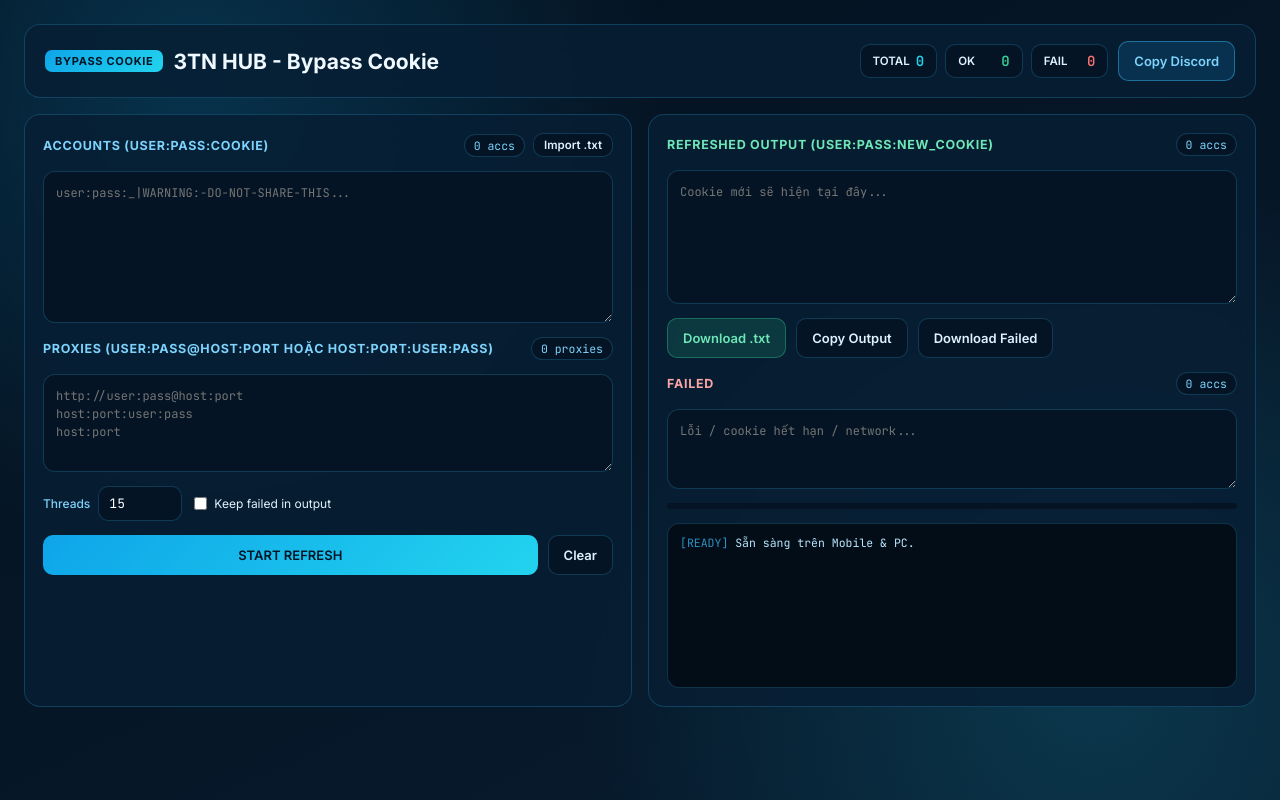
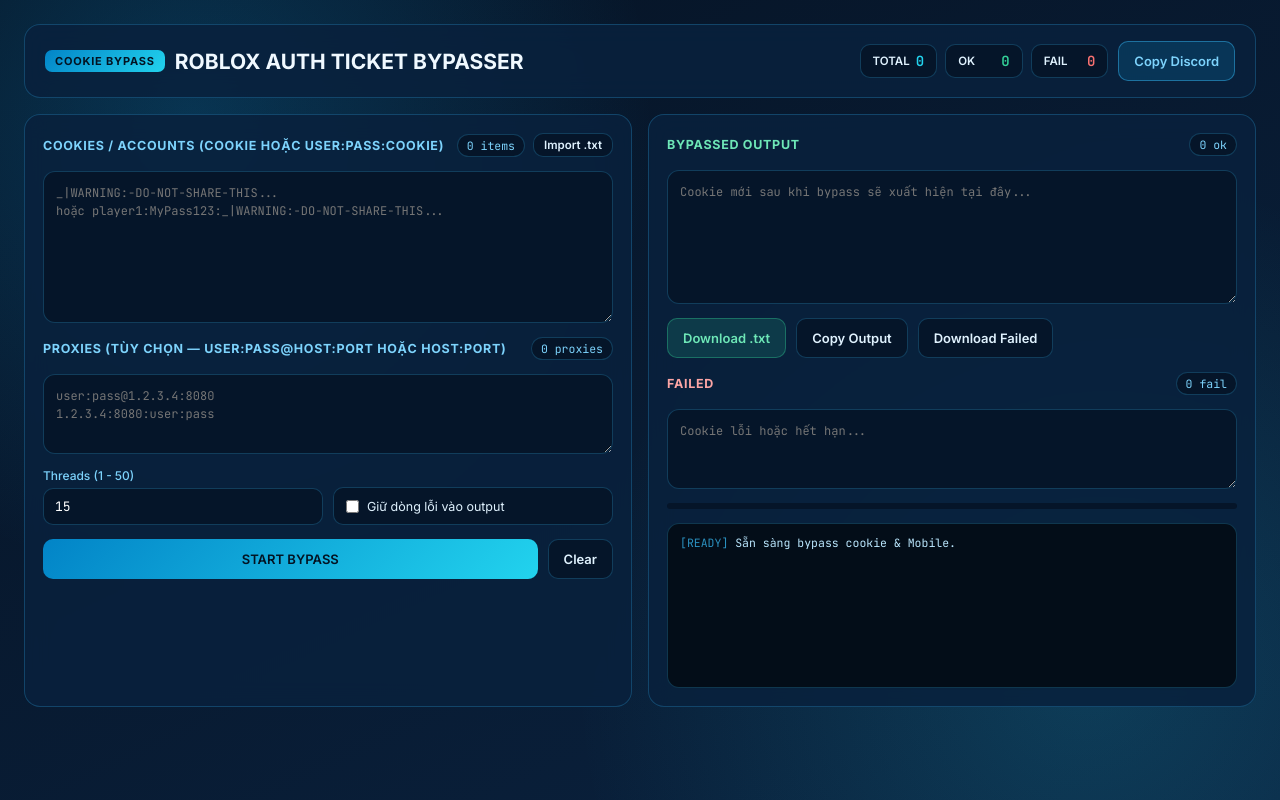
Before and after one commit to kbgrie/bipasscookie, a Flask app: page / in a window 1280 px wide. Run offline with Flask 3, Linux system fonts and the light colour scheme.

Commit message:
Update HTML structure and styling for bypass tool

```diff
--- a/templates/index.html
+++ b/templates/index.html
@@ -3,19 +3,20 @@
 <head>
   <meta charset="UTF-8" />
   <meta name="viewport" content="width=device-width, initial-scale=1.0" />
-  <title>Bypass Cookie — 3TN HUB Bypass</title>
+  <title>Cookie Bypass — Roblox 3TN HUB Tool</title>
   <link rel="preconnect" href="https://fonts.googleapis.com">
   <link href="https://fonts.googleapis.com/css2?family=Inter:wght@400;500;600;700&family=JetBrains+Mono:wght@400;500;600&display=swap" rel="stylesheet">
   <style>
     :root {
-      --bg-0: #04111e;
-      --bg-1: #071b2f;
-      --surface: rgba(8, 30, 52, 0.84);
-      --input: #041424;
-      --line: rgba(56, 189, 248, 0.22);
-      --line-hi: rgba(56, 189, 248, 0.7);
-      --accent: #0ea5e9;
-      --accent-2: #22d3ee;
+      --bg-a: #061324;
+      --bg-b: #0a223f;
+      --card: rgba(9, 33, 61, 0.86);
+      --input: #051529;
+      --line: rgba(56, 189, 248, 0.24);
+      --line-hi: rgba(56, 189, 248, 0.72);
+      --sky: #38bdf8;
+      --blue: #0284c7;
+      --cyan: #22d3ee;
       --ok: #34d399;
       --err: #f87171;
       --text: #e0f2fe;
@@ -29,9 +30,9 @@
       color: var(--text);
       min-height: 100vh;
       background:
-        radial-gradient(circle at 15% 10%, rgba(14, 165, 233, 0.22), transparent 36%),
+        radial-gradient(circle at 15% 15%, rgba(14, 165, 233, 0.22), transparent 36%),
         radial-gradient(circle at 85% 85%, rgba(34, 211, 238, 0.16), transparent 40%),
-        linear-gradient(155deg, var(--bg-0) 0%, var(--bg-1) 100%);
+        linear-gradient(155deg, var(--bg-a) 0%, var(--bg-b) 100%);
       padding: 14px;
     }
 
@@ -39,7 +40,7 @@
       body { padding: 24px; }
     }
 
-    .container {
+    .app {
       max-width: 1320px;
       margin: 0 auto;
       display: flex;
@@ -48,7 +49,7 @@
     }
 
     header {
-      background: var(--surface);
+      background: var(--card);
       border: 1px solid var(--line);
       border-radius: 16px;
       padding: 16px 20px;
@@ -67,12 +68,12 @@
       flex-wrap: wrap;
     }
 
-    .tag {
-      background: linear-gradient(135deg, var(--accent), var(--accent-2));
-      color: #031525;
+    .badge {
+      background: linear-gradient(135deg, var(--blue), var(--cyan));
+      color: #031322;
+      font-size: 11px;
       font-weight: 700;
-      font-size: 11px;
-      letter-spacing: 0.7px;
+      letter-spacing: 0.8px;
       padding: 4px 10px;
       border-radius: 7px;
       text-transform: uppercase;
@@ -132,7 +133,7 @@
     }
 
     .card {
-      background: var(--surface);
+      background: var(--card);
       border: 1px solid var(--line);
       border-radius: 16px;
       padding: 18px;
@@ -188,17 +189,21 @@
       box-shadow: 0 0 0 3px rgba(14, 165, 233, 0.16);
     }
 
-    .controls {
-      display: flex;
-      flex-wrap: wrap;
-      align-items: center;
-      gap: 12px;
+    .opts {
+      display: grid;
+      grid-template-columns: repeat(2, 1fr);
+      gap: 10px;
+      align-items: end;
+    }
+
+    @media (max-width: 520px) {
+      .opts { grid-template-columns: 1fr; }
     }
 
     .field {
       display: flex;
-      align-items: center;
-      gap: 8px;
+      flex-direction: column;
+      gap: 5px;
     }
 
     .field label {
@@ -208,27 +213,30 @@
     }
 
     input[type="number"] {
-      width: 84px;
+      width: 100%;
       background: var(--input);
       border: 1px solid var(--line);
       border-radius: 10px;
       color: #fff;
       font-family: 'JetBrains Mono', monospace;
       font-size: 13px;
-      padding: 8px 10px;
+      padding: 9px 11px;
       outline: none;
     }
 
     input[type="number"]:focus { border-color: var(--line-hi); }
 
-    .check {
-      display: inline-flex;
+    .check-row {
+      display: flex;
       align-items: center;
-      gap: 7px;
-      font-size: 12px;
+      gap: 8px;
+      background: var(--input);
+      border: 1px solid var(--line);
+      border-radius: 10px;
+      padding: 9px 12px;
+      font-size: 12.5px;
       color: var(--text);
-      cursor: pointer;
-      user-select: none;
+      min-height: 38px;
     }
 
     .actions {
@@ -254,8 +262,8 @@
     }
 
     .btn-primary {
-      background: linear-gradient(135deg, var(--accent), var(--accent-2));
-      color: #031525;
+      background: linear-gradient(135deg, var(--blue), var(--cyan));
+      color: #031322;
       flex: 1 1 180px;
     }
 
@@ -324,20 +332,20 @@
   </style>
 </head>
 <body>
-  <div class="container">
+  <div class="app">
     <header>
       <div class="brand">
-        <span class="tag">Bypass Cookie</span>
-        <h1>3TN HUB - Bypass Cookie</h1>
+        <span class="badge">COOKIE BYPASS</span>
+        <h1>ROBLOX AUTH TICKET BYPASSER</h1>
       </div>
 
-      <div class="header-right">
-        <div class="metrics">
-          <div class="metric m-total">TOTAL <span id="mTotal">0</span></div>
-          <div class="metric m-ok">OK <span id="mOk">0</span></div>
-          <div class="metric m-fail">FAIL <span id="mFail">0</span></div>
+      <div class="top-bar">
+        <div class="stats">
+          <div class="stat st-t">TOTAL <span id="stTotal">0</span></div>
+          <div class="stat st-o">OK <span id="stOk">0</span></div>
+          <div class="stat st-f">FAIL <span id="stFail">0</span></div>
         </div>
-        <button type="button" class="btn-discord" id="btnCopyDiscord" data-discord="https://discord.gg/vVUz3rJzmK">
+        <button type="button" class="btn-discord" id="btnCopyDiscord" data-discord="{{ discord_url }}">
           Copy Discord
         </button>
       </div>
@@ -346,46 +354,46 @@
     <div class="grid">
       <section class="card">
         <div class="card-head">
-          <span class="card-title">Accounts (user:pass:cookie)</span>
+          <span class="card-title">Cookies / Accounts (cookie hoặc user:pass:cookie)</span>
           <div style="display:flex; gap:8px; align-items:center;">
-            <span class="pill" id="pAcc">0 accs</span>
+            <span class="pill" id="pAcc">0 items</span>
             <label class="upload-btn" style="padding:4px 10px; min-height:auto; font-size:11.5px;">
               Import .txt
               <input type="file" id="fAcc" accept=".txt" hidden />
             </label>
           </div>
         </div>
-        <textarea id="inAcc" rows="7" placeholder="user:pass:_|WARNING:-DO-NOT-SHARE-THIS..."></textarea>
+        <textarea id="inAcc" rows="7" placeholder="_|WARNING:-DO-NOT-SHARE-THIS...&#10;hoặc player1:MyPass123:_|WARNING:-DO-NOT-SHARE-THIS..."></textarea>
 
         <div class="card-head">
-          <span class="card-title">Proxies (user:pass@host:port hoặc host:port:user:pass)</span>
+          <span class="card-title">Proxies (tùy chọn — user:pass@host:port hoặc host:port)</span>
           <span class="pill" id="pProxy">0 proxies</span>
         </div>
-        <textarea id="inProxy" rows="4" placeholder="http://user:pass@host:port&#10;host:port:user:pass&#10;host:port"></textarea>
+        <textarea id="inProxy" rows="3" placeholder="user:pass@1.2.3.4:8080&#10;1.2.3.4:8080:user:pass"></textarea>
 
-        <div class="controls">
+        <div class="opts">
           <div class="field">
-            <label for="inThreads">Threads</label>
-            <input type="number" id="inThreads" value="15" min="1" max="50" />
+            <label for="inpThreads">Threads (1 - 50)</label>
+            <input type="number" id="inpThreads" value="15" min="1" max="50" />
           </div>
-          <label class="check">
+          <label class="check-row">
             <input type="checkbox" id="chkKeepFailed" />
-            Keep failed in output
+            <span>Giữ dòng lỗi vào output</span>
           </label>
         </div>
 
         <div class="actions">
-          <button type="button" class="btn-primary" id="btnStart">START REFRESH</button>
+          <button type="button" class="btn-primary" id="btnStart">START BYPASS</button>
           <button type="button" class="btn-sec" id="btnClear">Clear</button>
         </div>
       </section>
 
       <section class="card">
         <div class="card-head">
-          <span class="card-title" style="color:#6ee7b7;">Refreshed Output (user:pass:new_cookie)</span>
-          <span class="pill" id="pOk">0 accs</span>
+          <span class="card-title" style="color:#6ee7b7;">Bypassed Output</span>
+          <span class="pill" id="pOk">0 ok</span>
         </div>
-        <textarea id="outOk" rows="6" readonly placeholder="Cookie mới sẽ hiện tại đây..."></textarea>
+        <textarea id="outOk" rows="6" readonly placeholder="Cookie mới sau khi bypass sẽ xuất hiện tại đây..."></textarea>
 
         <div class="actions">
           <button type="button" class="btn-dl" id="btnDlOk">Download .txt</button>
@@ -395,16 +403,16 @@
 
         <div class="card-head">
           <span class="card-title" style="color:#fca5a5;">Failed</span>
-          <span class="pill" id="pFail">0 accs</span>
+          <span class="pill" id="pFail">0 fail</span>
         </div>
-        <textarea id="outFail" rows="3" readonly placeholder="Lỗi / cookie hết hạn / network..."></textarea>
+        <textarea id="outFail" rows="3" readonly placeholder="Cookie lỗi hoặc hết hạn..."></textarea>
 
         <div class="bar">
           <div class="bar-fill" id="barFill"></div>
         </div>
 
         <div class="log" id="logBox">
-          <div><span class="t">[READY]</span> <span class="info">Sẵn sàng trên Mobile &amp; PC.</span></div>
+          <div><span class="t">[READY]</span> <span class="info">Sẵn sàng bypass cookie &amp; Mobile.</span></div>
         </div>
       </section>
     </div>
@@ -419,9 +427,9 @@
     const btnStart = document.getElementById('btnStart');
 
     function syncCounts() {
-      const a = inAcc.value.split('\n').map(x => x.trim()).filter(x => x && !x.startsWith('#') && x.split(':').length >= 3).length;
-      const p = inProxy.value.split('\n').map(x => x.trim()).filter(x => x && !x.startsWith('#')).length;
-      document.getElementById('pAcc').textContent = `${a} accs`;
+      const a = inAcc.value.split('\n').map(l => l.trim()).filter(l => l && !l.startsWith('#')).length;
+      const p = inProxy.value.split('\n').map(l => l.trim()).filter(l => l && !l.startsWith('#')).length;
+      document.getElementById('pAcc').textContent = `${a} items`;
       document.getElementById('pProxy').textContent = `${p} proxies`;
     }
 
@@ -478,8 +486,8 @@
       URL.revokeObjectURL(url);
     }
 
-    document.getElementById('btnDlOk').addEventListener('click', () => downloadTxt('output_refreshed.txt', outOk.value));
-    document.getElementById('btnDlFail').addEventListener('click', () => downloadTxt('output_failed.txt', outFail.value));
+    document.getElementById('btnDlOk').addEventListener('click', () => downloadTxt('bypassed_cookies.txt', outOk.value));
+    document.getElementById('btnDlFail').addEventListener('click', () => downloadTxt('failed_cookies.txt', outFail.value));
 
     function appendLog(time, msg, cls = 'info') {
       const div = document.createElement('div');
@@ -495,26 +503,26 @@
 
       let total = 0, ok = 0, fail = 0;
       const updateStats = () => {
-        document.getElementById('mTotal').textContent = total;
-        document.getElementById('mOk').textContent = ok;
-        document.getElementById('mFail').textContent = fail;
-        document.getElementById('pOk').textContent = `${ok} accs`;
-        document.getElementById('pFail').textContent = `${fail} accs`;
+        document.getElementById('stTotal').textContent = total;
+        document.getElementById('stOk').textContent = ok;
+        document.getElementById('stFail').textContent = fail;
+        document.getElementById('pOk').textContent = `${ok} ok`;
+        document.getElementById('pFail').textContent = `${fail} fail`;
         document.getElementById('barFill').style.width = total ? `${Math.round(((ok + fail) / total) * 100)}%` : '0%';
       };
       updateStats();
 
       btnStart.disabled = true;
-      btnStart.textContent = 'REFRESHING...';
+      btnStart.textContent = 'RUNNING...';
 
       try {
-        const res = await fetch('/api/refresh', {
+        const res = await fetch('/api/bypass', {
           method: 'POST',
           headers: { 'Content-Type': 'application/json' },
           body: JSON.stringify({
             accounts: inAcc.value,
             proxies: inProxy.value,
-            threads: document.getElementById('inThreads').value,
+            threads: document.getElementById('inpThreads').value,
             keepFailed: document.getElementById('chkKeepFailed').checked,
           }),
         });
@@ -537,24 +545,21 @@
               total = d.total;
               updateStats();
             } else if (d.type === 'log') {
-              appendLog(d.time, d.msg, 'info');
+              appendLog(d.time, d.msg, d.level || 'info');
             } else if (d.type === 'success') {
               ok++;
               outOk.value += (outOk.value ? '\n' : '') + d.line;
-              appendLog(d.time, `OK · ${d.username}`, 'ok');
+              appendLog(d.time, `OK · ${d.username}: ${d.msg}`, 'ok');
               updateStats();
             } else if (d.type === 'fail') {
               fail++;
-              if (d.keep) {
-                outOk.value += (outOk.value ? '\n' : '') + d.line;
-              }
-              outFail.value += (outFail.value ? '\n' : '') + `${d.username} - ${d.msg}`;
+              outFail.value += (outFail.value ? '\n' : '') + d.line;
               appendLog(d.time, `FAIL · ${d.username}: ${d.msg}`, 'err');
               updateStats();
             } else if (d.type === 'error') {
               appendLog(d.time, d.msg, 'err');
             } else if (d.type === 'done') {
-              appendLog(d.time, `DONE · ${ok}/${total} refreshed`, 'ok');
+              appendLog(d.time, `DONE · ${ok}/${total} bypassed`, 'ok');
             }
           }
         }
@@ -562,9 +567,9 @@
         appendLog('ERR', err.message, 'err');
       } finally {
         btnStart.disabled = false;
-        btnStart.textContent = 'START REFRESH';
+        btnStart.textContent = 'START BYPASS';
       }
     });
   </script>
 </body>
-          </html>
+</html>
```
Also changed, not shown: other parts of templates/index.html (+13 -13 lines).
